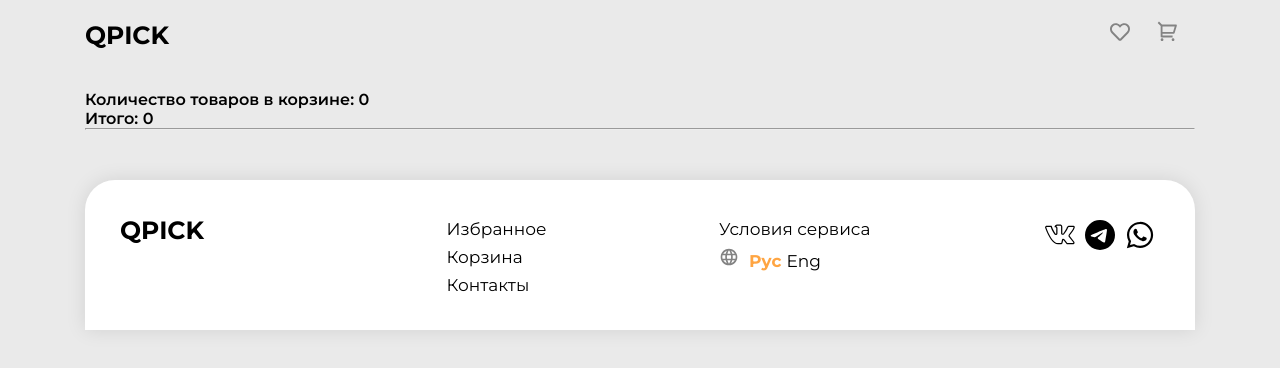
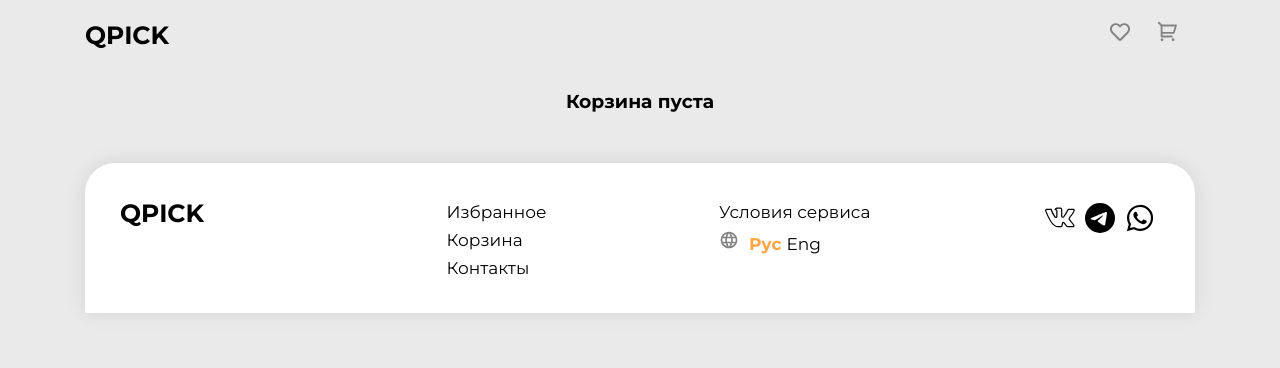
Before and after one commit to equestriann/neo-project, a React (Vite) app: page /cart in a window 1280 px wide. Shown: the top 368 px of the page. Built offline with nearby package versions, Linux system fonts and the light colour scheme.

Commit message:
cart info output draft (non-styled)

```diff
--- a/src/routes/cart.jsx
+++ b/src/routes/cart.jsx
@@ -23,22 +23,35 @@ export default function Cart () {
 
     return (
         <div className="wrapper">
-            <div>
-                <p>Количество товаров в корзине: {totalQuantity}</p>
-                <p>Итого: {totalPrice}</p>
-                <hr />
-                <div>
+            {totalQuantity ?
+                <h3>Корзина</h3> :
+                <h3 style={{textAlign:"center"}}>Корзина пуста</h3>}
+            <div className="cart-content">
+                <div className="cart-item-card">
                     {cart.map(good =>
-                        <div key={good.id}>
+                        <div key={good.id} className="cart-item-info">
+                            <button onClick={() => deleteGood(good)} style={{fontSize: "30px"}}>&#128465;</button>
+                            <img className="cart-item-image" src={good.img} alt=""/>
                             <p>{good.title}</p>
-                            <p>{good.price}</p>
-                            <p>{good.quantity}</p>
-                            <button onClick={() => increment(good)} style={{fontSize:"30px"}}>+</button>
-                            <button onClick={() => decrement(good)} style={{fontSize:"30px"}}>-</button>
-                            <button onClick={() => deleteGood(good)} style={{fontSize:"30px"}}>&#128465;</button>
+                            <p className="cart-item-price-small">{good.price}₽</p>
+                            <span className="cart-item-quantity" onClick={() => increment(good)}
+                                  style={{fontSize: "30px"}}>+</span>
+                            <span>{good.quantity}</span>
+                            <span className="cart-item-quantity" onClick={() => decrement(good)}
+                                  style={{fontSize: "30px"}}>-</span>
+                            <span className="cart-item-price-main">{good.price}₽</span>
                         </div>
                     )}
                 </div>
+                {!totalQuantity ? null :
+                    <div className="total-card">
+                        <span className="total-price">ИТОГО</span>
+                        <span className="total-price">₽{totalPrice}</span>
+                        <p>
+                            <button className="order-button">Перейти к оформлению</button>
+                        </p>
+                    </div>
+                }
             </div>
         </div>
     );
```
Also changed, not shown: src/index.css (+8 -0 lines).
